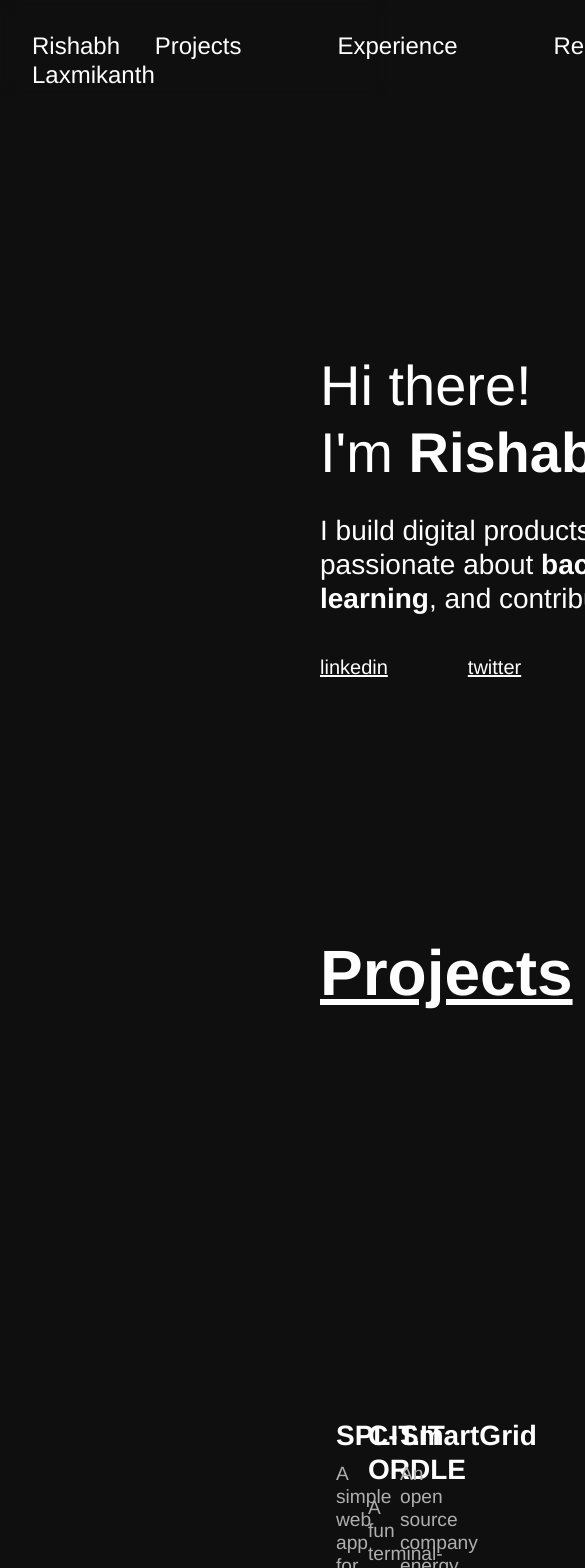
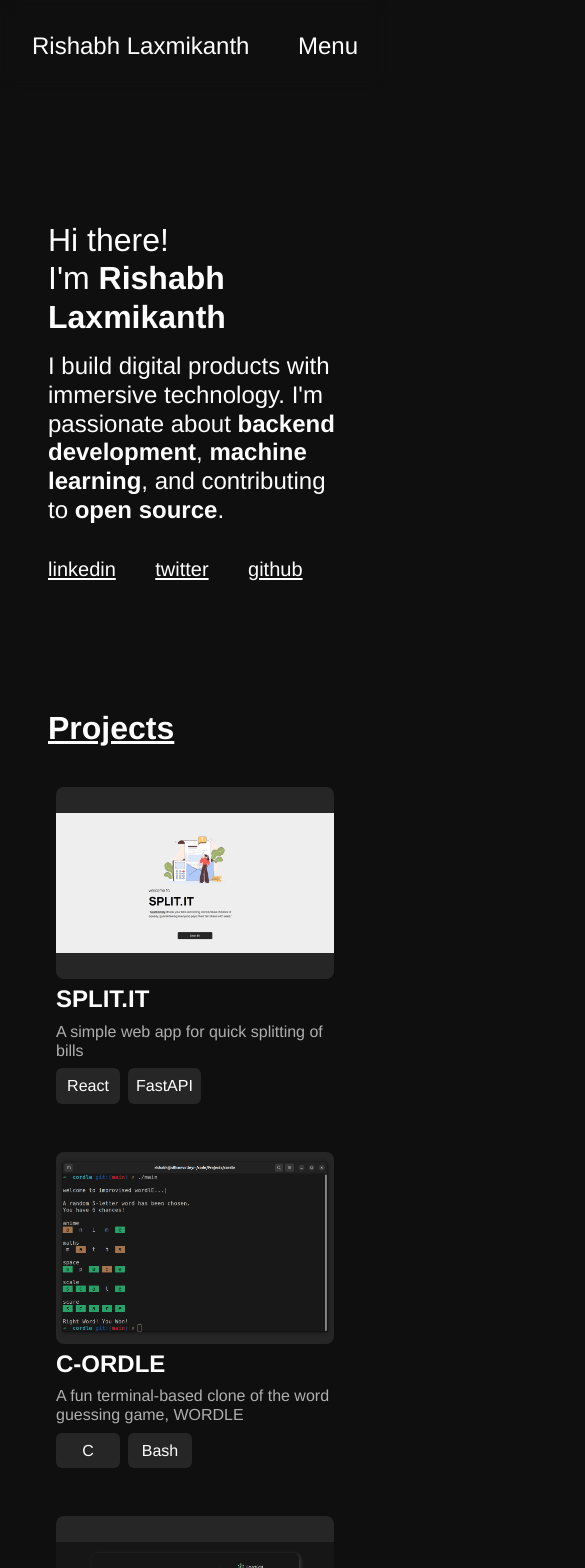
Before and after one commit to siliconvolley/portfolio-website, a Vue app: page / in a window 390 px wide. Shown: the top 1568 px of the page, 585 px wide, since content can reach past the window. Built offline with nearby package versions, Linux system fonts and the light colour scheme.

Commit message:
made it responsive

```diff
--- a/src/components/Footer.vue
+++ b/src/components/Footer.vue
@@ -2,6 +2,6 @@
 
 <template>
   <div class="h-[8rem] grid place-items-center font-medium">
-    <span class="grid grid-flow-col place-items-center gap-2 text-[1.25rem]">nothing sus over here ;) </span>
+    <span class="grid grid-flow-col place-items-center gap-2">nothing sus over here ;) </span>
   </div>
 </template>
--- a/src/components/Navbar.vue
+++ b/src/components/Navbar.vue
@@ -1,5 +1,7 @@
 <script setup lang="ts">
-import { onMounted } from "vue";
+import { ref, onMounted } from "vue";
+
+const isMenuOpen = ref(false);
 
 onMounted(() => {
   const navigationBar = document.getElementById("navigationBar");
@@ -11,20 +13,36 @@ onMounted(() => {
     );
   }
 });
+
+const toggleMenu = () => {
+  isMenuOpen.value = !isMenuOpen.value;
+};
 </script>
 
 <template>
   <nav
     id="navigationBar"
-    class="flex justify-between h-[6rem] sticky top-0 backdrop-blur-[8px] text-[1.5rem] p-[2rem] z-[1000]"
+    class="w-full h-auto text-[1.5rem] sticky top-0 flex justify-between items-center backdrop-blur-[8px] z-[1000] p-8"
   >
-    <a href="/">Rishabh Laxmikanth</a>
-    <ul class="flex gap-x-[4em]">
-      <li><a href="#projects" class="hover:underline">Projects</a></li>
-      <li><a href="#experience" class="hover:underline">Experience</a></li>
-      <li>
+    <a href="/" class="w-full">Rishabh Laxmikanth</a>
+    <ul
+      v-bind:class="{ open: isMenuOpen }"
+      class="menu bg-dark-400 w-full grid place-items-center absolute top-[100%] left-0 right-0 overflow-hidden md:bg-inherit md:flex md:justify-end md:gap-x-[4em] md:relative md:overflow-visible"
+    >
+      <li class="my-4 md:my-0">
+        <a href="#projects" @click="toggleMenu" class="hover:underline"
+          >Projects</a
+        >
+      </li>
+      <li class="my-4 md:my-0">
+        <a href="#experience" @click="toggleMenu" class="hover:underline"
+          >Experience</a
+        >
+      </li>
+      <li class="my-4 md:my-0">
         <a
           href="https://drive.google.com/file/d/1lmjx7B_v8xFAHe2Rui8m6CFAYw5_wPU-/view?usp=sharing"
+          @click="toggleMenu"
           class="hover:underline"
           rel="noopener noreferrer"
           target="_blank"
@@ -32,5 +50,19 @@ onMounted(() => {
         >
       </li>
     </ul>
+    <button @click="toggleMenu" class="hover:underline focus:underline md:hidden">
+      Menu
+    </button>
   </nav>
 </template>
+
+<style scoped>
+.menu {
+  max-height: 0;
+  transition: max-height 0.3s ease-in-out;
+}
+
+.menu.open {
+  max-height: 500px;
+}
+</style>
--- a/src/components/ScrollTopButton.vue
+++ b/src/components/ScrollTopButton.vue
@@ -6,7 +6,7 @@
     <img
       src="../assets/chevron-up.svg"
       alt="back to top"
-      class="min-w-[3vw] p-2 rounded-md hover:bg-dark-300 transition-all duration-200 ease-in-out"
+      class="min-w-[3vw] w-[4rem] p-2 bg-dark-400 rounded-md hover:bg-dark-300 transition-all duration-200 ease-in-out"
     />
   </div>
 </template>
--- a/src/views/ExperienceSection.vue
+++ b/src/views/ExperienceSection.vue
@@ -20,35 +20,34 @@ function fullImagePath(imageName: string) {
 </script>
 
 <template>
-  <section id="experience" class="px-[20rem] my-[16rem]">
-    <p class="text-[4rem] font-semibold underline">Experience</p>
-    <div class="my-[8rem] grid gap-[2rem] px-[2rem]">
+  <section id="experience" class="max-w-[48rem] my-8 md:max-w-full md:px-[20rem] md:my-[16rem]">
+    <p class="text-[2rem] font-bold underline md:text-[4rem]">Experience</p>
+    <div class="my-[2rem] grid gap-8 md:px-[2rem] md:my-[8rem]">
       <div
         v-for="experience in experiences"
-        :key="experience.image_name"
-        class="h-[20rem] bg-dark-400 rounded-lg flex items-center overflow-hidden card-shadow relative experience-image-animation"
+        class="max-w-[144rem] h-[16rem] bg-dark-400 rounded-lg flex items-center overflow-hidden card-shadow relative experience-image-animation md:h-[20rem]"
       >
-        <div class="w-[55%] absolute right-0 flex justify-end">
+        <div class="w-[75%] absolute right-0 flex justify-center md:w-[55%] md:justify-end">
       <img
         :src="fullImagePath(experience.image_name)"
         :alt="experience.description"
         draggable="false"
-            class="opacity-20 blur-md w-[80%]"
+        class="opacity-20 blur-md w-full h-full object-cover md:w-[80%]"
       />
     </div>
-        <div class="px-[4rem] w-[75ch]">
-          <p class="text-[1.75rem] font-semibold">
+        <div class="px-[2rem] w-[75ch] z-[5] md:px-[4rem]">
+          <p class="text-[1.5rem] mb-2 font-semibold md:text-[1.75rem]">
             {{ experience.title }}
           </p>
           <a
             :href="experience.related_link"
             rel="noopener noreferrer"
             target="_blank"
-            class="text-[1.25rem] text-light-300 font-medium my-[0.5em] hover:underline"
+            class="text-light-300 font-medium hover:underline md:text-[1.25rem] md:my-[0.5em]"
           >
             {{ experience.description }}
           </a>
-          <p class="text-[1.25rem] text-light-300 font-light my-[0.5em]">
+          <p class="text-light-300 font-light my-[0.5em] md:text-[1.25rem]">
             {{ experience.date }}
           </p>
         </div>
@@ -59,7 +58,7 @@ function fullImagePath(imageName: string) {
 
 <style scoped>
 .card-shadow:hover {
-  box-shadow: 39px 41px 67px -15px rgba(0, 0, 0, 0.75),
+  box-shadow: 39px 41px 67px -15px rgba(0, 0, 0, 0.80),
     -20px 5px 120px -108px rgba(240, 240, 240, 1);
   transition: box-shadow ease-in-out 300ms;
 }
--- a/src/views/MainSection.vue
+++ b/src/views/MainSection.vue
@@ -4,37 +4,37 @@ import ExperienceSection from "./ExperienceSection.vue";
 </script>
 
 <template>
-  <main>
-    <section class="px-[20rem] mt-[16rem]">
-      <div class="text-[3.5rem] w-[24ch]">
+  <main class="w-full mt-[8rem] px-12 grid place-items-center md:block md:px-0">
+    <section class="text-[2rem] mb-[8rem] max-w-[48rem] md:px-[20rem] md:mt-[16rem]">
+      <div class="md:text-[3.5rem] md:w-[24ch]">
         <p>Hi there!</p>
-        <p>I'm <span class="font-semibold">Rishabh Laxmikanth</span></p>
-        <p class="text-[1.75rem] my-[1em]">
+        <p>I'm <span class="font-bold">Rishabh Laxmikanth</span></p>
+        <p class="text-[1.5rem] my-4 md:text-[1.75rem] md:my-[1em]">
           I build digital products with immersive technology. I'm passionate
-          about <span class="font-semibold">backend development</span>,
-          <span class="font-semibold">machine learning</span>, and contributing
-          to <span class="font-semibold">open source</span>.
+          about <span class="font-bold">backend development</span>,
+          <span class="font-bold">machine learning</span>, and contributing
+          to <span class="font-bold">open source</span>.
         </p>
-        <div class="text-[1.25rem] font-normal flex gap-x-[4em] my-[2em]">
+        <div class="max-w-[20rem] text-[1.25rem] font-normal mt-8 grid grid-flow-col md:gap-x-[4em] md:my-[2em]">
           <a
             href="https://www.linkedin.com/in/rishabhlaxmikanth/"
             rel="noopener noreferrer"
             target="_blank"
-            class="underline hover:underline-offset-4"
+            class="underline underline-offset-2 hover:underline-offset-4"
             >linkedin</a
           >
           <a
             href="https://x.com/rishhhabhhh"
             rel="noopener noreferrer"
             target="_blank"
-            class="underline hover:underline-offset-4"
+            class="underline underline-offset-2 hover:underline-offset-4"
             >twitter</a
           >
           <a
             href="https://github.com/siliconvolley/"
             rel="noopener noreferrer"
             target="_blank"
-            class="underline hover:underline-offset-4"
+            class="underline underline-offset-2 hover:underline-offset-4"
             >github</a
           >
         </div>
--- a/src/views/ProjectSection.vue
+++ b/src/views/ProjectSection.vue
@@ -22,12 +22,15 @@ function fullImagePath(imageName: string) {
 </script>
 
 <template>
-  <section id="projects" class="px-[20rem] my-[16rem]">
-    <p class="text-[4rem] font-semibold underline">Projects</p>
-    <div class="my-[8rem] grid grid-cols-3 gap-[2rem]">
+  <section
+    id="projects"
+    class="max-w-[48rem] md:max-w-full md:px-[20rem] md:my-[16rem]"
+  >
+    <p class="text-[2rem] font-semibold underline md:text-[4rem]">Projects</p>
+    <div class="max-w-[144rem] my-[2rem] grid gap-8 md:my-[8rem] md:grid-cols-2 xl:grid-cols-3">
       <div
         v-for="project in projects"
-        class="p-4 rounded-lg card-shadow-animation"
+        class="p-2 rounded-lg card-shadow-animation md:p-4"
       >
         <div class="project-card">
           <a
@@ -40,12 +43,12 @@ function fullImagePath(imageName: string) {
               :src="fullImagePath(project.image_name)"
               alt="Project Sample Image"
               draggable="false"
-              class="hover:scale-110 duration-200"
+              class="max-w-full hover:scale-110 duration-200"
             />
           </a>
         </div>
         <div class="">
-          <p class="text-[1.75rem] font-semibold my-[0.25em]">
+          <p class="text-[1.5rem] font-semibold my-[0.25em] md:text-[1.75rem]">
             <a
               :href="project.repo_link"
               rel="noopener noreferrer"
@@ -54,13 +57,13 @@ function fullImagePath(imageName: string) {
               >{{ project.title }}</a
             >
           </p>
-          <p class="text-[1.2rem] font-light text-light-300 my-[0.5em]">
+          <p class="font-light text-light-300 my-[0.5em] md:text-[1.2rem]">
             {{ project.description }}
           </p>
-          <ul class="font-medium flex gap-2 text-center">
+          <ul class="font-medium flex flex-wrap gap-2 text-center">
             <li
               v-for="tech in project.tech_stack"
-              class="bg-dark-300 min-w-[4rem] p-2 rounded-md cursor-default hover:bg-dark-100"
+              class="bg-dark-300 min-w-[4rem] p-[0.5rem] rounded-md cursor-default hover:bg-dark-100"
             >
               {{ tech }}
             </li>
@@ -74,15 +77,21 @@ function fullImagePath(imageName: string) {
 <style scoped>
 .project-card {
   background: var(--clr-dark-300);
-  height: 16rem;
+  height: 12rem;
   display: grid;
   place-items: center;
   border-radius: 0.5rem;
   overflow: hidden;
 }
 
+@media (min-width: 768px) {
+  .project-card {
+    height: 16rem;
+  }
+}
+
 .card-shadow-animation:hover {
-  box-shadow: 39px 41px 67px -15px rgba(0, 0, 0, 0.75),
+  box-shadow: 39px 41px 67px -15px rgba(0, 0, 0, 0.8),
     -20px 5px 120px -108px rgba(240, 240, 240, 1);
   transition: box-shadow ease-in-out 300ms;
 }
```
Lines whose indentation alone changed are shown as unchanged.
